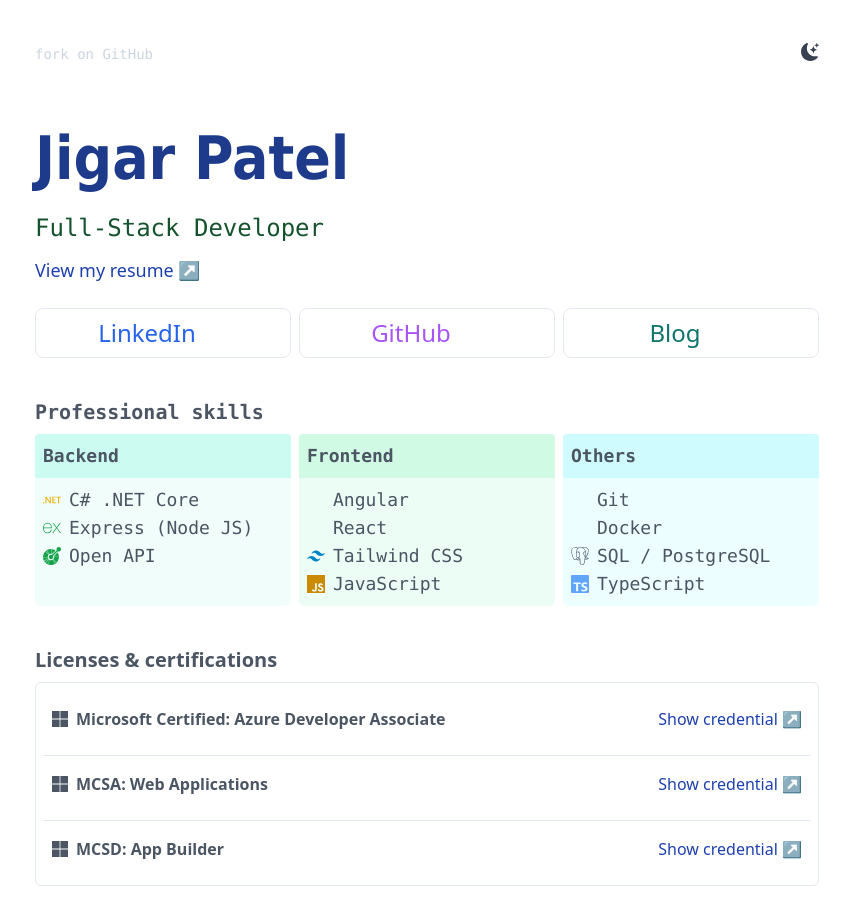
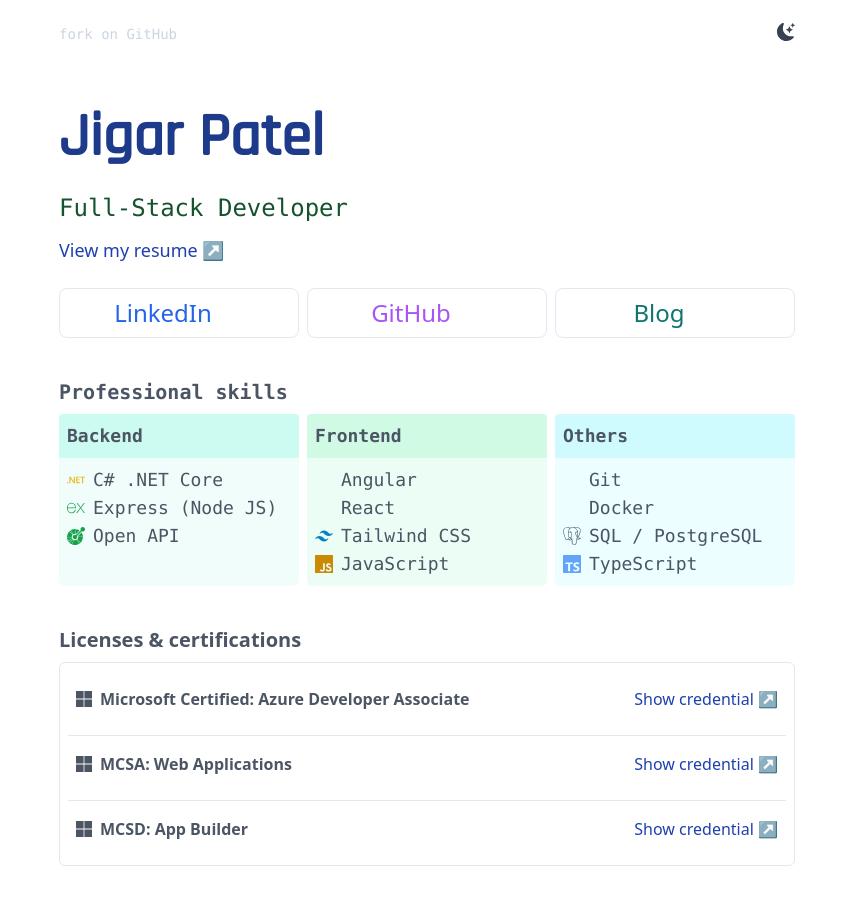
Before and after one commit to 8jigarpatel/8jigarpatel, a React (Vite) app: page / in a window 1280 px wide. Shown: the whole page, without its empty margins (213-1063 px from the left). After the commit the page ends 886 px from the top, so only its background shows below. Built offline with nearby package versions, Linux system fonts and the light colour scheme; some icons are missing.

Commit message:
feat: misc ui changes

```diff
--- a/index.html
+++ b/index.html
@@ -4,6 +4,12 @@
     <meta charset="UTF-8" />
     <link rel="icon" type="image/svg+xml" href="/favicon.svg" />
     <meta name="viewport" content="width=device-width, initial-scale=1.0" />
+    <link rel="preconnect" href="https://fonts.googleapis.com" />
+    <link rel="preconnect" href="https://fonts.gstatic.com" crossorigin />
+    <link
+      href="https://fonts.googleapis.com/css2?family=Rajdhani:wght@400;500&display=swap"
+      rel="stylesheet"
+    />
     <title>Jigar Patel</title>
   </head>
   <body>
--- a/src/App.tsx
+++ b/src/App.tsx
@@ -51,7 +51,7 @@
   };
 
   return (
-    <div className="h-full min-h-screen w-screen p-5 text-black transition-all dark:bg-slate-800 dark:text-white md:p-10">
+    <div className="h-full min-h-screen w-screen p-5 text-black transition-all dark:bg-slate-800 dark:text-white">
       <div className="mx-auto w-min">
 
         <nav className="flex justify-between">
@@ -67,7 +67,7 @@
         </nav>
 
         <div className="mx-auto mt-8 flex flex-col py-3 text-left md:mt-12">
-          <div className="font-tahoma text-5xl font-bold text-blue-900 dark:text-orange-400 md:text-6xl">
+          <div className="font-nunito text-5xl font-bold text-blue-900 dark:text-orange-400 md:text-6xl">
             Jigar Patel
           </div>
           <div className="pt-3 font-mono text-xl text-green-900 dark:text-yellow-300 md:pt-6 md:text-2xl">
@@ -81,13 +81,13 @@
         </div>
 
         <div className="mx-auto flex w-min flex-col gap-2 pt-3 md:flex-row">
-          <div className="w-80 flex-initial text-blue-600 dark:text-blue-400 md:w-64">
+          <div className="w-80 flex-initial text-blue-600 dark:text-blue-400 md:w-60">
             <LinkButton href="https://www.linkedin.com/in/8jigarpatel/" text="LinkedIn" icon={FaLinkedin} />
           </div>
-          <div className="w-80 flex-initial text-purple-500 dark:text-purple-400 md:w-64">
+          <div className="w-80 flex-initial text-purple-500 dark:text-purple-400 md:w-60">
             <LinkButton href="https://github.com/8jigarpatel" text="GitHub" icon={FaSquareGithub} />
           </div>
-          <div className="w-80 flex-initial text-teal-700 dark:text-teal-400 md:w-64">
+          <div className="w-80 flex-initial text-teal-700 dark:text-teal-400 md:w-60">
             <LinkButton href="https://8jigarpatel.hashnode.dev/" text="Blog" icon={FaSquarePen} />
           </div>
         </div>
@@ -97,7 +97,7 @@
           Professional skills
         </div>
         <div className="mt-2 flex flex-col gap-2 text-lg md:flex-row">
-          <div className="w-80 rounded-md bg-teal-50 dark:bg-teal-800 md:w-64">
+          <div className="w-80 rounded-md bg-teal-50 dark:bg-teal-800 md:w-60">
             <p className="rounded-t bg-teal-100 p-1 px-3 font-semibold dark:bg-teal-900 md:p-2">Backend</p>
             <ul className="p-1 px-3 md:p-2">
               <li className="flex items-center gap-2"><SiDotnet className="text-yellow-500" /> C# .NET Core</li>
@@ -105,7 +105,7 @@
               <li className="flex items-center gap-2"><SiOpenapiinitiative className="text-green-600" />Open API</li>
             </ul>
           </div>
-          <div className="w-80 rounded-md bg-emerald-50 dark:bg-emerald-800 md:w-64">
+          <div className="w-80 rounded-md bg-emerald-50 dark:bg-emerald-800 md:w-60">
             <p className="rounded-t bg-emerald-100 p-1 px-3 font-semibold dark:bg-emerald-900 md:p-2">Frontend</p>
             <ul className="p-1 px-3 md:p-2">
               <li className="flex items-center gap-2"><FaAngular className="text-red-500" /> Angular</li>
@@ -114,7 +114,7 @@
               <li className="flex items-center gap-2"><SiJavascript className="text-yellow-600" /> JavaScript</li>
             </ul>
           </div>
-          <div className="w-80 rounded-md bg-cyan-50 dark:bg-cyan-800 md:w-64">
+          <div className="w-80 rounded-md bg-cyan-50 dark:bg-cyan-800 md:w-60">
             <p className="rounded-t bg-cyan-100 p-1 px-3 font-semibold dark:bg-cyan-900 md:p-2">Others</p>
             <ul className="p-1 px-3 md:p-2">
               <li className="flex items-center gap-2"><FaGitAlt className="text-red-400" /> Git</li>
--- a/tailwind.config.js
+++ b/tailwind.config.js
@@ -7,6 +7,7 @@
       fontFamily: {
         tahoma: ['Tahoma'],
         trebuchet: ["'Trebuchet MS'"],
+        nunito: ['rajdhani', 'sans-serif'],
       },
     },
   },
```
